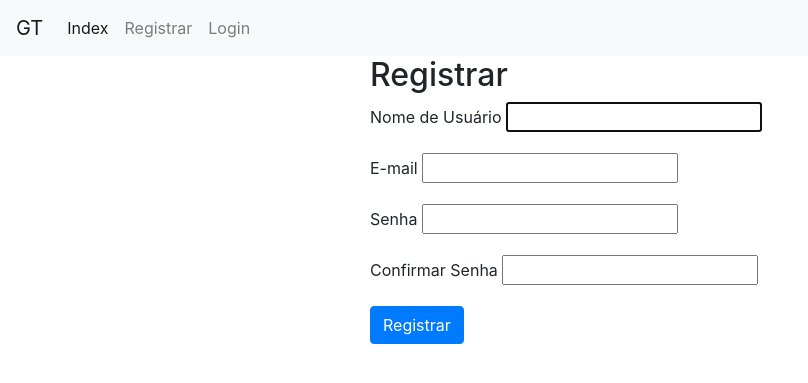
After one commit to igorlobato/Aprendendo-Django, a Django app: page /signup/ in a window 1280 px wide. The commit adds this page. Shown: the top 383 px of the page, without its empty margins (0-808 px from the left). Run offline with Django 5.2, Linux system fonts and the light colour scheme; parts of the project's set-up code (start-up, migrations or seed data) failed here and were passed over; some libraries are stand-ins or nearby versions.

Commit message:
Alguns problemas resolvidos outros criados

```diff
--- a/Gerenciador de Tarefas/tasks/templates/base.html
+++ b/Gerenciador de Tarefas/tasks/templates/base.html
@@ -12,14 +12,14 @@
 </head>
 <body>
     <nav class="navbar navbar-expand-lg navbar-light bg-light">
-        <a class="navbar-brand" href="#">Navbar</a>
+        <a class="navbar-brand" href="#">GT</a>
         <div class="collapse navbar-collapse" id="navbarNav">
             <ul class="navbar-nav">
                 <li class="nav-item active">
-                    <a class="nav-link" href="{% url 'index' %}">Home</a>
+                    <a class="nav-link" href="{% url 'index' %}">Index</a>
                 </li>
                 <li class="nav-item">
-                    <a class="nav-link" href="{% url 'signup' %}">Sign Up</a>
+                    <a class="nav-link" href="{% url 'signup' %}">Registrar</a>
                 </li>
                 <li class="nav-item">
                     <a class="nav-link" href="{% url 'login' %}">Login</a>
--- /dev/null
+++ b/Gerenciador de Tarefas/tasks/templates/tasks/signup.html
@@ -0,0 +1,38 @@
+{% extends 'base.html' %}
+
+{% block title %}Sign Up{% endblock %}
+
+{% block content %}
+<div class="row justify-content-center">
+    <div class="col-md-6">
+        <h2>Registrar</h2>
+        {% if messages %}
+            {% for message in messages %}
+                <div class="alert {% if message.tags %}alert-{{ message.tags }}{% else %}alert-info{% endif %}" role="alert">
+                    {{ message }}
+                </div>
+            {% endfor %}
+        {% endif %}
+        <form method="post">
+            {% csrf_token %}
+            <div class="form-group">
+                <label for="username">Nome de Usuário</label>
+                {{ form.username }}
+            </div>
+            <div class="form-group">
+                <label for="email">E-mail</label>
+                {{ form.email }}
+            </div>
+            <div class="form-group">
+                <label for="password1">Senha</label>
+                {{ form.password1 }}
+            </div>
+            <div class="form-group">
+                <label for="password2">Confirmar Senha</label>
+                {{ form.password2 }}
+            </div>
+            <button type="submit" class="btn btn-primary">Registrar</button>
+        </form>
+    </div>
+</div>
+{% endblock %}
--- a/Gerenciador de Tarefas/tasks/views.py
+++ b/Gerenciador de Tarefas/tasks/views.py
@@ -3,6 +3,8 @@ from django.contrib.auth import login
 from django.contrib.auth.decorators import login_required
 from .models import Task
 from .forms import TaskForm, SignUpForm
+from django.contrib import messages
+
 
 def signup(request):
     if request.method == 'POST':
@@ -10,7 +12,10 @@ def signup(request):
         if form.is_valid():
             user = form.save()
             login(request, user)
+            messages.success(request, 'Cadastro realizado com sucesso!')
             return redirect('index')
+        else:
+            messages.error(request, 'Erro ao tentar realizar o cadastro. Por favor, verifique os dados e tente novamente.')
     else:
         form = SignUpForm()
     return render(request, 'tasks/signup.html', {'form': form})
```
Also changed, not shown: Gerenciador de Tarefas/gerenciadordetarefas/settings.py (+9 -0 lines), Gerenciador de Tarefas/tasks/templates/registration/login.html (+29 -14 lines), Gerenciador de Tarefas/tasks/templates/tasks/index.html (+5 -6 lines), Gerenciador de Tarefas/tasks/templates/tasks/singup.html (deleted, +0 -14 lines), Gerenciador de Tarefas/db.sqlite3.
